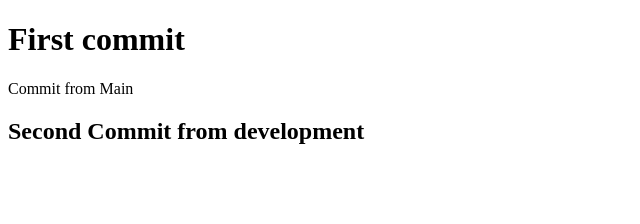
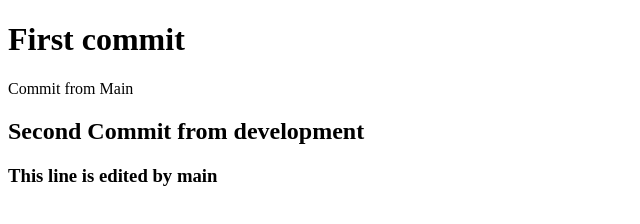
Before and after one commit to dpriyo311-cyber/devopsq1, a plain HTML site: page index.html in a window 1280 px wide. Shown: the whole page, without its empty margins (0-640 px from the left). Drawn offline with Linux system fonts and the light colour scheme.

Commit message:
commit for conflict

```diff
--- a/index.html
+++ b/index.html
@@ -8,5 +8,6 @@
   <h1>First commit </h1>
   <p>Commit from Main </p>
   <h2> Second Commit from development </h2>
+  <h3> This line is edited by main </h3>
 </body>
 </html>
```
